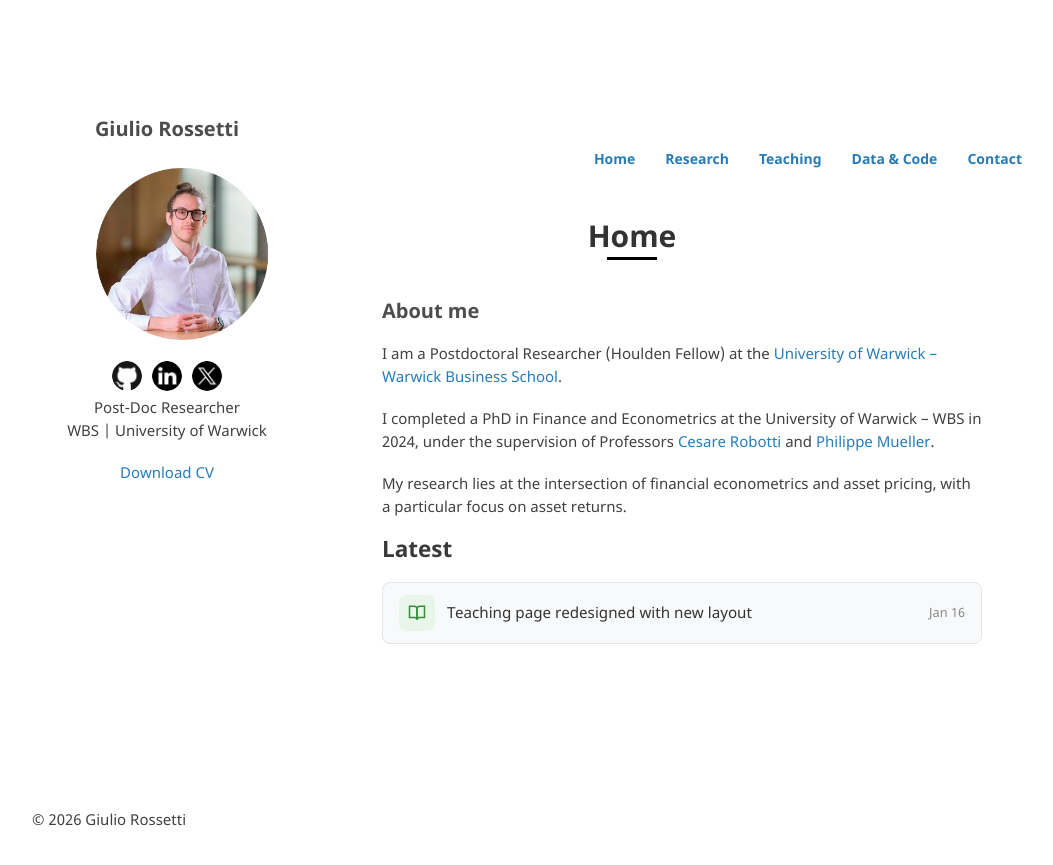
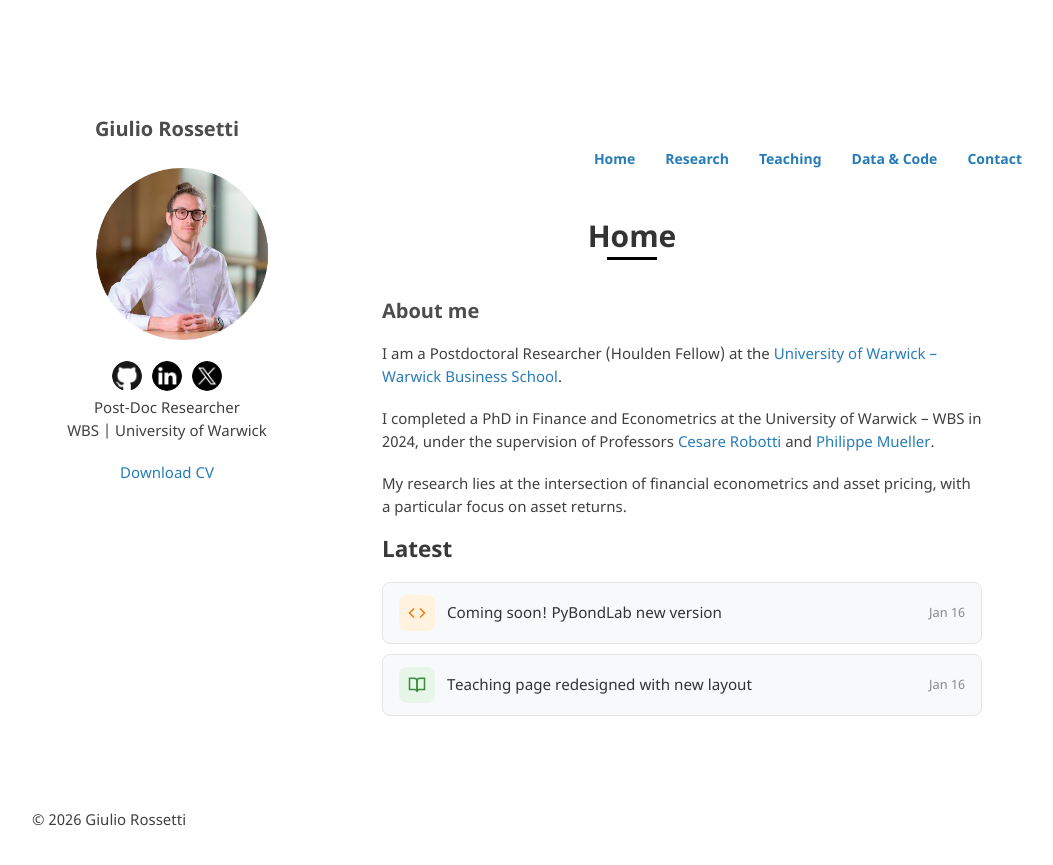
Before and after one commit to GiulioRossetti94/giuliorossetti94.github.io, a Jekyll site: the page built from index.md, in a window 1280 px wide. Shown: the top 865 px of the page, without its empty margins (133-1186 px from the left). Built offline with Jekyll 4.4.1, drawn with Linux system fonts in a browser that asks for light colours.

Commit message:
Add PyBondLab coming soon to Latest

```diff
--- a/_data/latest.yml
+++ b/_data/latest.yml
@@ -16,6 +16,11 @@
 #   pin: true
 
 - date: 2026-01-16
+  type: code
+  title: "Coming soon! PyBondLab new version"
+  link: /data-code/
+
+- date: 2026-01-16
   type: teaching
   title: "Teaching page redesigned with new layout"
   link: /teaching/
```
